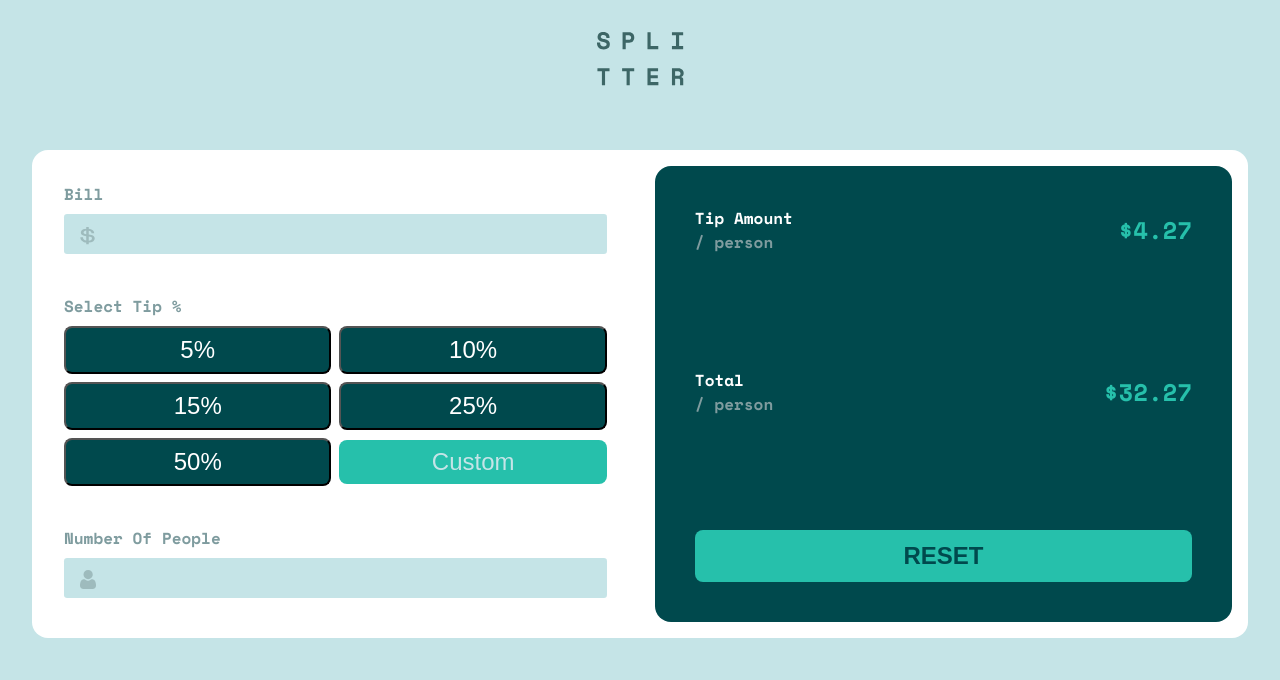
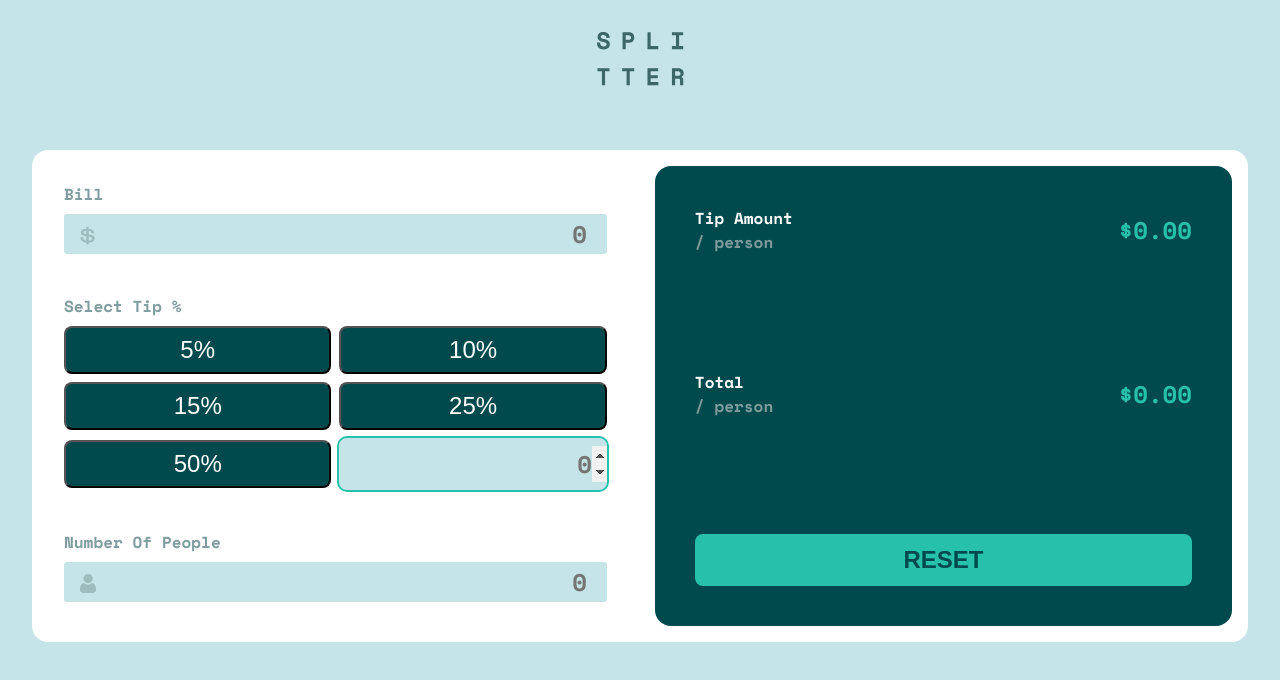
Before and after one commit to Lafi-olfa/react-tip-calculator, a React (Vite) app: page / in a window 1280 px wide. Both pictures are taken after a click on the button "Custom". Shown: the top 680 px of the page. Built offline with nearby package versions, Linux system fonts and the light colour scheme.

Commit message:
feat: implement interactive tip calculator with dynamic calculations

```diff
--- a/src/App.jsx
+++ b/src/App.jsx
@@ -2,9 +2,71 @@ import './App.css'
 import logo from "./assets/images/logo.svg";
 import dollar from './assets/images/icon-dollar.svg';
 import person from './assets/images/icon-person.svg';
-import React from "react";
+import React, { useState } from "react";
 
 function App() {
+  const [billInputValue, setBillInputValue] = useState('');
+  const [personInput, setPersonInput] = useState('');
+  const [isCustomActive, setIsCustomActive] = useState(false)
+  const [customValue, setCustomValue] = useState('');
+  const [selectedTip, setSelectedTip] = useState('');
+
+  const handleCustomClick = () => {
+    setIsCustomActive(true);
+    setSelectedTip('');
+  }
+
+  const handleCustomBlur = () => {
+    if(customValue === ""){
+      setIsCustomActive(false)
+    }
+  }
+
+  const handleCustomChange = (e) => {
+    const value = e.target.value;
+    setCustomValue(value);
+    if (value !== '') {
+      setSelectedTip('');
+    }
+  }
+
+  const handleTipClick = (percentage) => {
+    setSelectedTip(percentage);
+    setIsCustomActive(false);
+    setCustomValue('');
+  }
+
+  const handleReset = () => {
+    setBillInputValue('');
+    setPersonInput('');
+    setSelectedTip('');
+    setCustomValue('');
+    setIsCustomActive(false);
+  };
+
+   const calculateTip = () => {
+    const bill = Math.max(parseFloat(billInputValue) || 0, 0);
+    const people = Math.max(parseFloat(personInput) || 1, 1);
+
+    let tipPercentage = 0;
+    if (selectedTip !== '') {
+      tipPercentage = Math.min(Math.max(parseFloat(selectedTip) / 100, 0), 1);
+    } else if (customValue !== '') {
+      tipPercentage = Math.min(Math.max(parseFloat(customValue) / 100, 0), 1);
+    }
+
+    const totalTip = bill * tipPercentage;
+    const tipPerPerson = Math.floor((totalTip / people) * 100) / 100;
+    const totalPerPerson = (bill + totalTip) / people;
+
+    return {
+      tipPerPerson: isNaN(tipPerPerson) ? '0.00' : tipPerPerson.toFixed(2),
+      totalPerPerson: isNaN(totalPerPerson) ? '0.00' : totalPerPerson.toFixed(2)
+    };
+  };
+
+  const { tipPerPerson, totalPerPerson } = calculateTip();
+
 
   return (
     <div className="app">
@@ -18,53 +80,114 @@ function App() {
               <img src={dollar} alt="Dollar Logo" className='bill-logo' />
               <input
                 className='amount-input'
-                type="text"
+                type="number"
+                min="0"
+                step="0.01"
+                value={billInputValue}
+                onChange={(e) => setBillInputValue(e.target.value)}
                 id="bill"
                 name="bill"
+                placeholder="0"
                 required />
             </div>
           </div>
+
           {/* tip */}
           <div className="bill-tip-container">
             <label htmlFor="name" className='input-label'>Select Tip % </label>
             <div className="btn-toolbar" role="toolbar" aria-label="Toolbar with button groups">
               <div className="btn-group mr-2" role="group" aria-label="First group">
-                <button type="button" className="btn btn-secondary">5%</button>
-                <button type="button" className="btn btn-secondary">10%</button>
+                <button
+                  type="button"
+                  className={`btn btn-secondary ${selectedTip === 5 ? 'active' : ''}`}
+                  onClick={() => handleTipClick(5)}
+                >
+                  5%
+                </button>
+                <button
+                  type="button"
+                  className={`btn btn-secondary ${selectedTip === 10 ? 'active' : ''}`}
+                  onClick={() => handleTipClick(10)}
+                >
+                  10%
+                </button>
               </div>
-              {/*  */}
+
               <div className="btn-group mr-2" role="group" aria-label="Second group">
-                <button type="button" className="btn btn-secondary">15%</button>
-                <button type="button" className="btn btn-secondary">25%</button>
+                <button
+                  type="button"
+                  className={`btn btn-secondary ${selectedTip === 15 ? 'active' : ''}`}
+                  onClick={() => handleTipClick(15)}
+                >
+                  15%
+                </button>
+                <button
+                  type="button"
+                  className={`btn btn-secondary ${selectedTip === 25 ? 'active' : ''}`}
+                  onClick={() => handleTipClick(25)}
+                >
+                  25%
+                </button>
               </div>
-              {/*  */}
+
               <div className="btn-group" role="group" aria-label="Third group">
-                <button type="button" className="btn btn-secondary">50%</button>
-                <button type="button"  className="btn btn-secondary custom">Custom</button>
-                {/* <input
-                  type="text"
-                  className="btn btn-secondary custom-input"
-                /> */}
+                <button
+                  type="button"
+                  className={`btn btn-secondary ${selectedTip === 50 ? 'active' : ''}`}
+                  onClick={() => handleTipClick(50)}
+                >
+                  50%
+                </button>
+
+                {isCustomActive ? (
+                  <input
+                    type="number"
+                    className="btn btn-secondary custom-input"
+                    value={customValue}
+                    onChange={handleCustomChange}
+                    onBlur={handleCustomBlur}
+                    autoFocus
+                    placeholder="0"
+                    min="0"
+                    max="100"
+                  />
+                ) : (
+                  <button
+                    type="button"
+                    className={`btn btn-secondary custom ${customValue !== '' ? 'active' : ''}`}
+                    onClick={handleCustomClick}
+                  >
+                    Custom
+                  </button>
+                )}
               </div>
             </div>
           </div>
+
           {/* people */}
           <div className="people-input-container">
             <div className="labels">
               <label htmlFor="name" className='input-label'>Number Of People</label>
-              <span className='input-error'>Can&apos;t be zero</span>
+              {
+                personInput === '0' && <span className='input-error'>Can&apos;t be zero</span>
+              }
             </div>
             <div className="people-input-icon">
               <img src={person} alt="Person Logo" className='bill-logo' />
               <input
-                className='number-people-input'
-                type="text"
-                id="bill"
-                name="bill"
+                className={personInput === '0' ? "number-people-input error" : "number-people-input"}
+                type="number"
+                min="0"
+                id="people"
+                name="people"
+                value={personInput}
+                onChange={(e) => setPersonInput(e.target.value)}
+                placeholder="0"
                 required />
             </div>
           </div>
         </div>
+
         {/* input result */}
         <div className="input-result">
           <div className="tip-amount-container">
@@ -72,7 +195,7 @@ function App() {
               Tip Amount <br /> <span>/ person</span>
             </div>
             <div className="tip-amount">
-              $4.27
+              ${personInput === '0' ? '0.00' : tipPerPerson}
             </div>
           </div>
           <div className="total-tip">
@@ -80,15 +203,20 @@ function App() {
               Total <br /> <span>/ person</span>
             </div>
             <div className="total-amount">
-              $32.27
+              ${personInput === '0' ? '0.00' : totalPerPerson}
             </div>
           </div>
-          <button type="button" className="btn btn-secondary reset">RESET</button>
-
+          <button
+            type="button"
+            className="btn btn-secondary reset"
+            onClick={handleReset}
+          >
+            RESET
+          </button>
         </div>
-
       </div>
     </div>
   )
 }
+
 export default App
--- a/src/index.css
+++ b/src/index.css
@@ -143,7 +143,6 @@ body {
   font-size: 0.6rem;
   position: relative;
   left: 0;
-  display: none;
 }
 
 .number-people-input.error:focus {
@@ -195,7 +194,6 @@ body {
   border-radius: 0.5rem;
 
 }
-
 .custom {
   background-color: var(--grey50);
   color: var(--grey400);
@@ -215,12 +213,16 @@ body {
 
 }
 
-.btn-secondary:not(.custom-input):focus {
+.btn-secondary.active {
   background-color: var(--green400);
-  color: var(--grey200);
+  color: var(--green900);
   border: none;
 }
 
+.btn-secondary.custom.active {
+  background-color: var(--green400);
+  color: var(--green900);
+}
 /* Result */
 .tip-amount,
 .total-amount {
```
